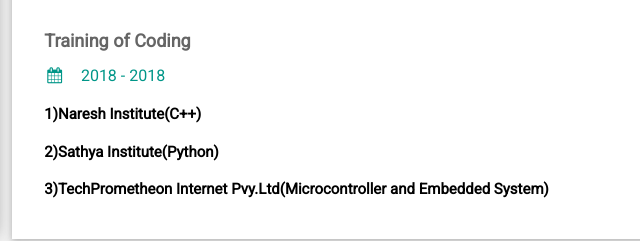
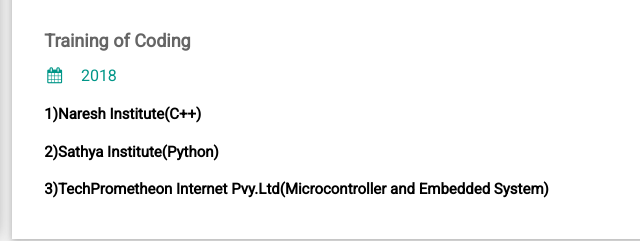
Before and after one commit to saurabhthakare/saurabhthakare.github.io, a plain HTML site: page index.html in a window 1280 px wide. Shown: the part 1153-1394 px from the top of the page, 425-1065 px from the left. Drawn offline with nearby package versions, Linux system fonts and the light colour scheme.

Commit message:
Update index.html

```diff
--- a/index.html
+++ b/index.html
@@ -130,7 +130,7 @@ html,body,h1,h2,h3,h4,h5,h6 {font-family: "Roboto", sans-serif}
         <div class="w3-container">
           <h5 class="w3-opacity"><b>Training of Coding
           </b></h5>
-          <h6 class="w3-text-teal"><i class="fa fa-calendar fa-fw w3-margin-right"></i>2018 - 2018</h6>
+          <h6 class="w3-text-teal"><i class="fa fa-calendar fa-fw w3-margin-right"></i>2018</h6>
           <p>1)Naresh Institute(C++)</p>
           <p>2)Sathya Institute(Python)</p>
           <p>3)TechPrometheon Internet Pvy.Ltd(Microcontroller and Embedded System)
```
